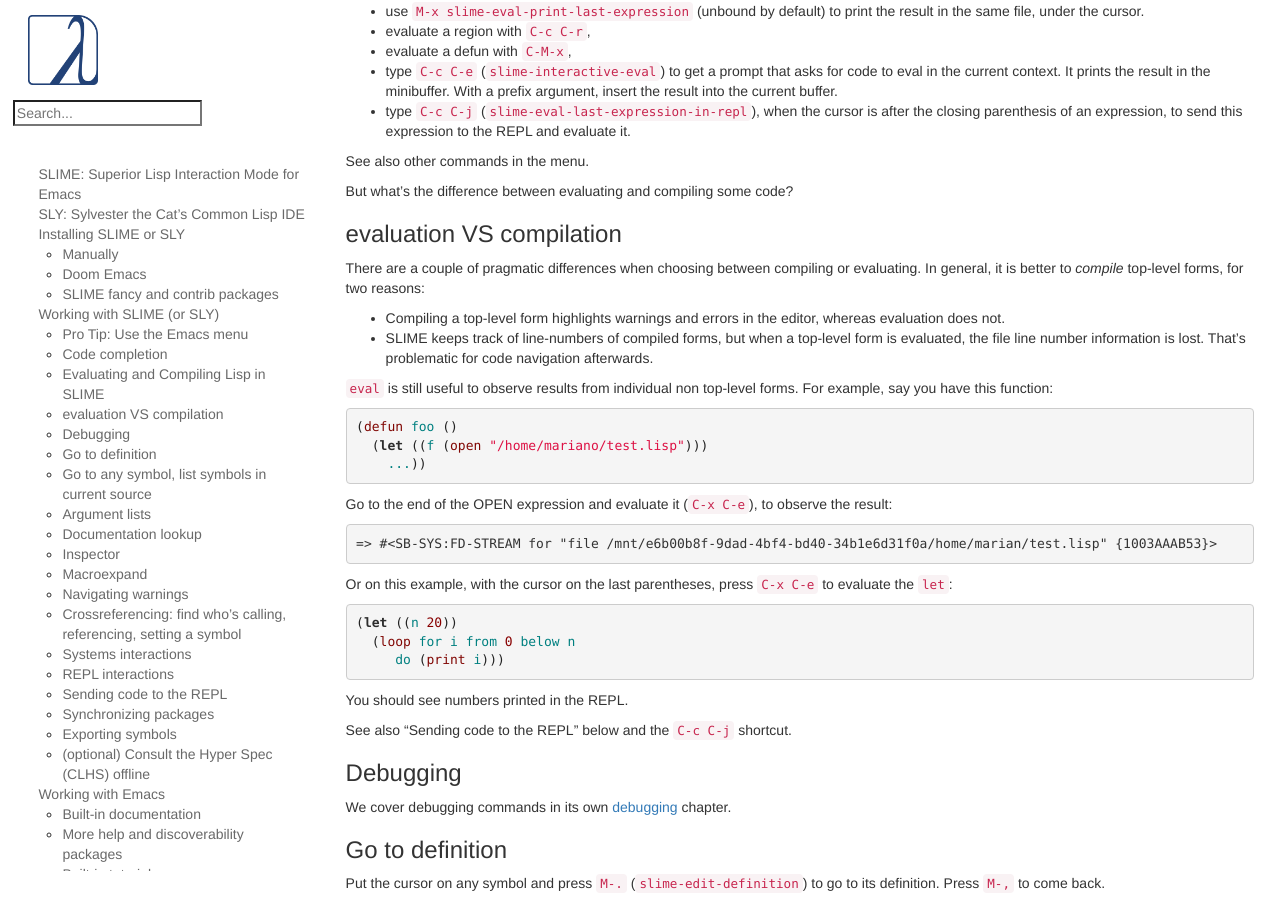
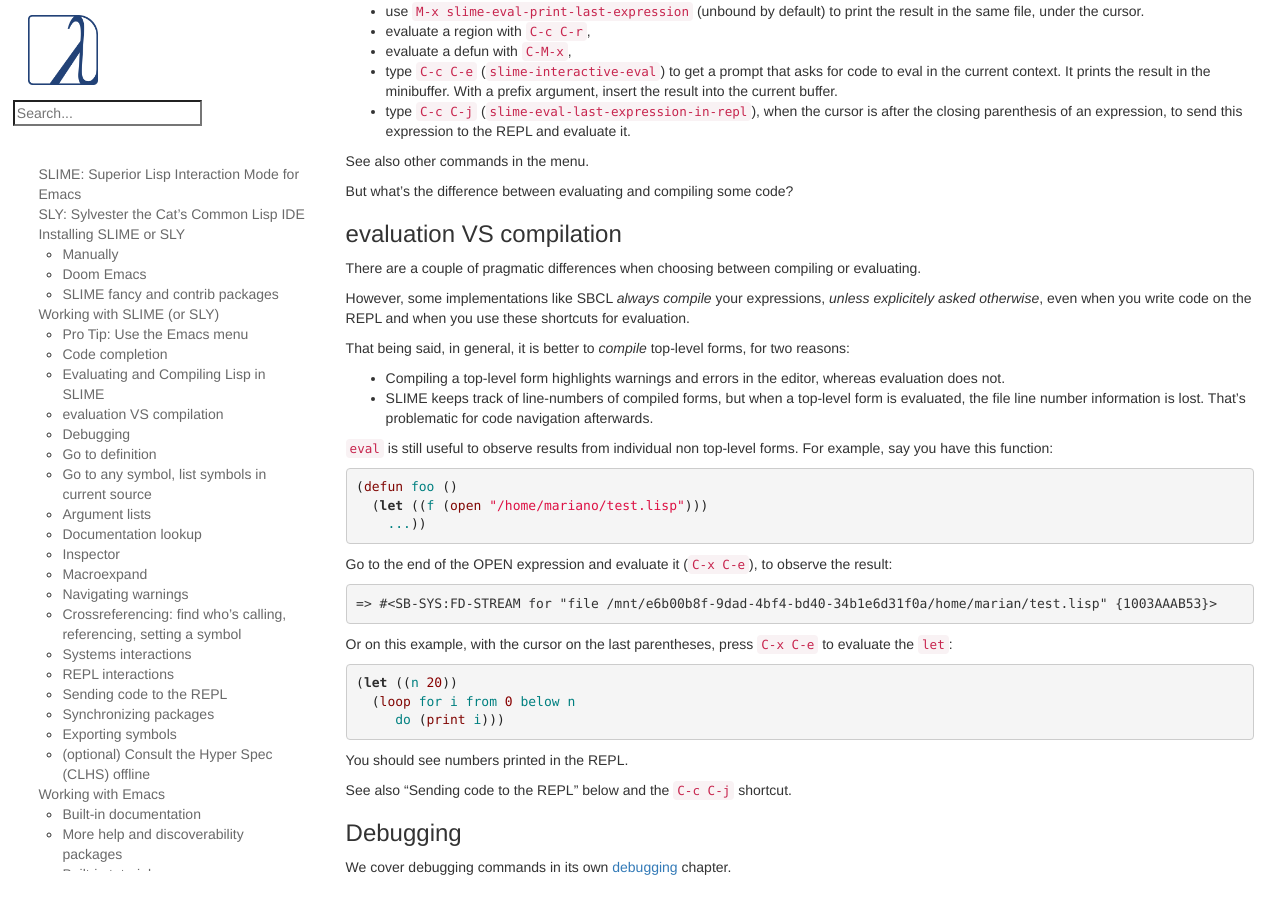
Before and after one commit to LispCookbook/cl-cookbook, a Jekyll site: the page built from emacs-ide.md, in a window 1280 px wide and 900 px high, scrolled down 5253 px. Built offline with Jekyll 4.4.1, drawn with Linux system fonts in a browser that asks for light colours.

Commit message:
(minor) emacs eval VS compile: SBCL always compiles expressions

```diff
--- a/emacs-ide.md
+++ b/emacs-ide.md
@@ -222,7 +222,12 @@
 ### evaluation VS compilation
 
 There are a couple of pragmatic differences when choosing between compiling or evaluating.
-In general, it is better to *compile* top-level forms, for two reasons:
+
+However, some implementations like SBCL *always compile* your
+expressions, *unless explicitely asked otherwise*, even when you write
+code on the REPL and when you use these shortcuts for evaluation.
+
+That being said, in general, it is better to *compile* top-level forms, for two reasons:
 
 * Compiling a top-level form highlights warnings and errors in the editor, whereas evaluation does not.
 * SLIME keeps track of line-numbers of compiled forms, but when a top-level form is evaluated, the file line number information is lost. That's problematic for code navigation afterwards.
```
